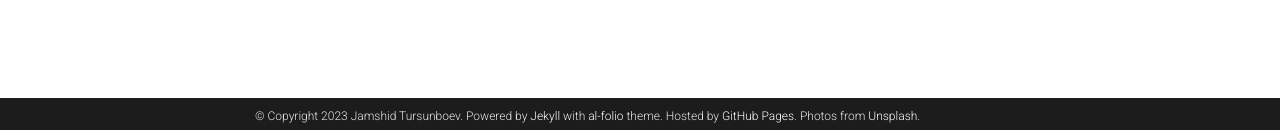
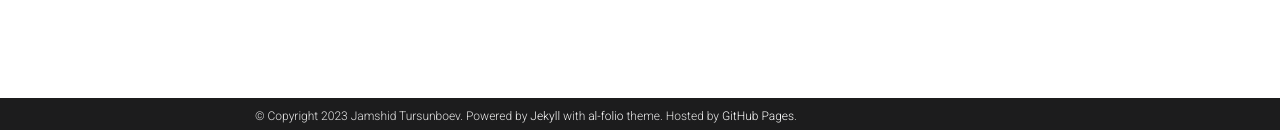
Before and after one commit to gladuz/gladuz.github.io, a Jekyll site: the page built from _pages/publications.md, in a window 1280 px wide. Shown: the part 767-897 px from the top of the page. Built offline with Jekyll 4.4.1, drawn with Linux system fonts in a browser that asks for light colours; full-size pictures stand in for the smaller copies a plugin makes; comment, search, counter and statistics services are not loaded; a style sheet for code colours, icons or effects is not loaded.

Commit message:
Update _config.yml

```diff
--- a/_config.yml
+++ b/_config.yml
@@ -12,11 +12,10 @@
 footer_text: >
   Powered by <a href="https://jekyllrb.com/" target="_blank">Jekyll</a> with <a href="https://github.com/alshedivat/al-folio">al-folio</a> theme.
   Hosted by <a href="https://pages.github.com/" target="_blank">GitHub Pages</a>.
-  Photos from <a href="https://unsplash.com" target="_blank">Unsplash</a>.
 keywords: jekyll, jekyll-theme, academic-website, portfolio-website  # add your own keywords or leave empty
 
 lang: en # the language of your site (for example: en, fr, cn, ru, etc.)
-icon: ⚛️  # the emoji used as the favicon (alternatively, provide image name in /assets/img/)
+#icon: ⚛️  # the emoji used as the favicon (alternatively, provide image name in /assets/img/)
 
 url: https://tursunboev.com # the base hostname & protocol for your site
 baseurl: # the subpath of your site, e.g. /blog/
```
